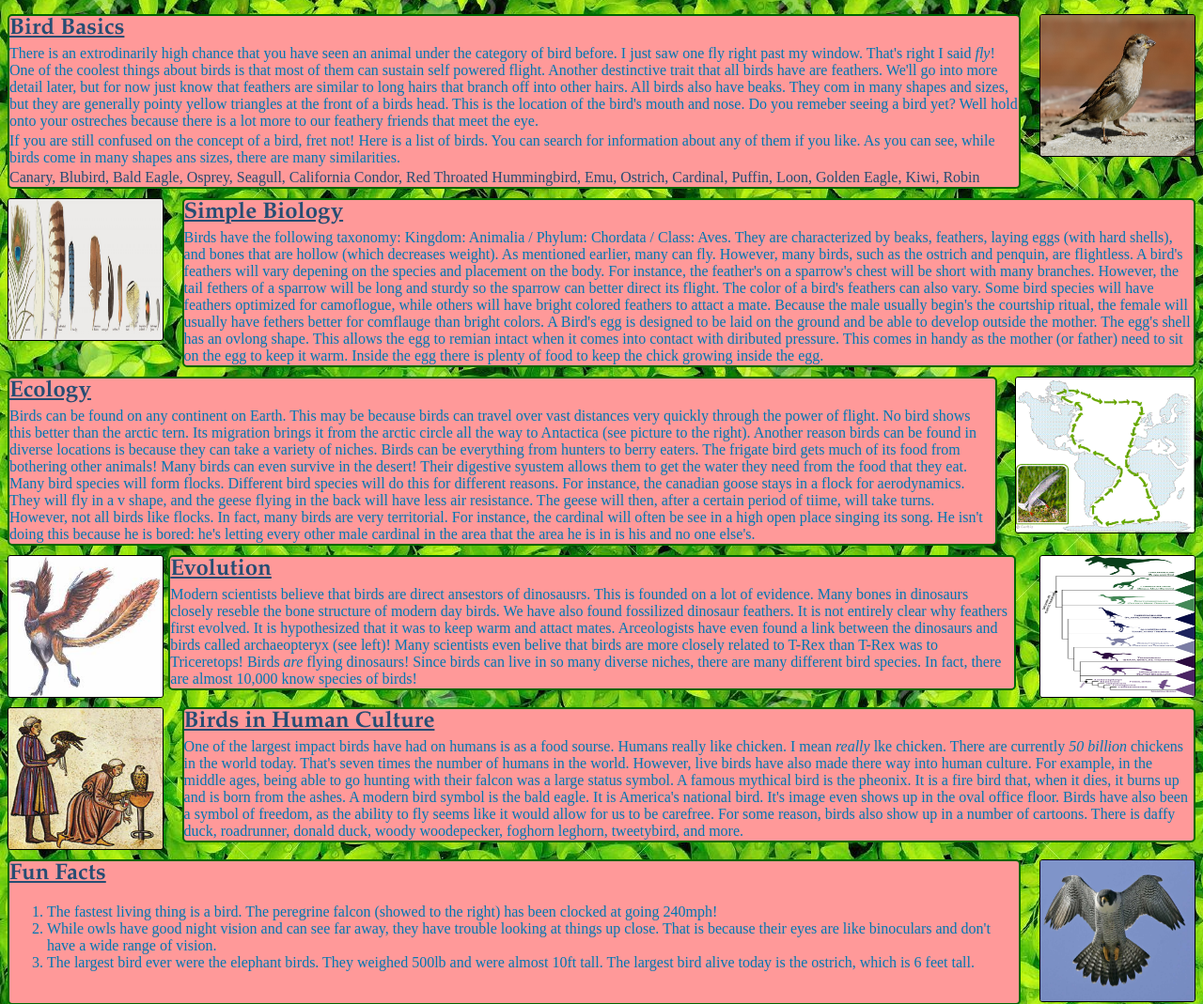
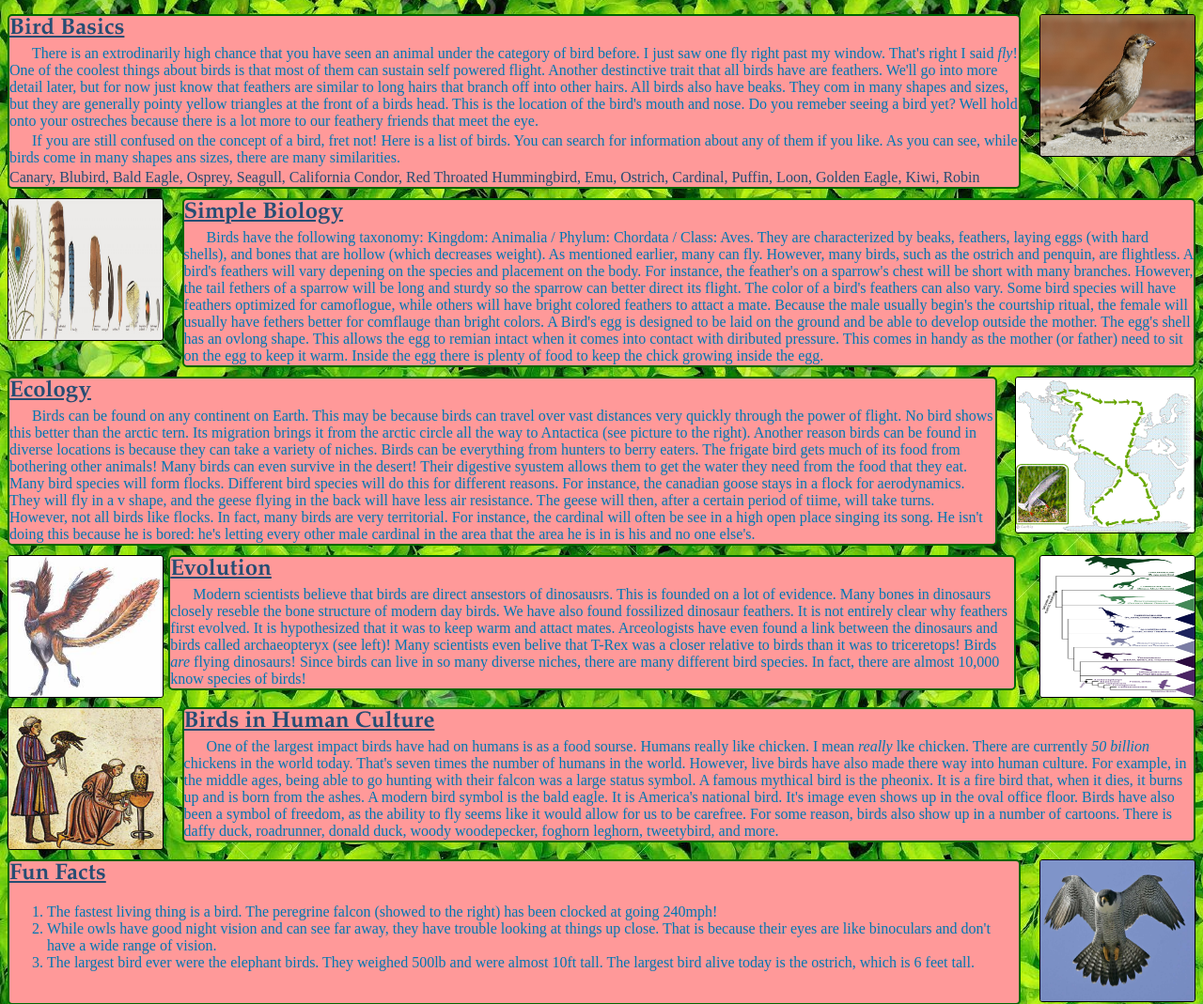
Before and after one commit to mgoldberg/StaticHTML2, a PHP site: page /StaticHTML2/ in a window 1280 px wide. Shown: the part 86-1155 px from the top of the page at 94% size. Run offline with PHP 8.4, Linux system fonts and the light colour scheme.

Commit message:
added indentation

```diff
--- a/index.php
+++ b/index.php
@@ -16,10 +16,10 @@
 		<div id = "left1">
 			<a id = "title1">Bird Basics</a>
 			<p>
-				There is an extrodinarily high chance that you have seen an animal under the category of bird before.  I just saw one fly right past my window.  That's right I said <text id = "stressed"> fly</text>!  One of the coolest things about birds is that most of them can sustain self powered flight.  Another destinctive trait that all birds have are feathers.  We'll go into more detail later, but for now just know that feathers are similar to long hairs that branch off into other hairs.  All birds also have beaks.  They com in many shapes and sizes, but they are generally pointy yellow triangles at the front of a birds head.  This is the location of the bird's mouth and nose.  Do you remeber seeing a bird yet?  Well hold onto your ostreches because there is a lot more to our feathery friends that meet the eye.
+				&nbsp&nbsp&nbsp&nbsp&nbsp&nbspThere is an extrodinarily high chance that you have seen an animal under the category of bird before.  I just saw one fly right past my window.  That's right I said <text id = "stressed"> fly</text>!  One of the coolest things about birds is that most of them can sustain self powered flight.  Another destinctive trait that all birds have are feathers.  We'll go into more detail later, but for now just know that feathers are similar to long hairs that branch off into other hairs.  All birds also have beaks.  They com in many shapes and sizes, but they are generally pointy yellow triangles at the front of a birds head.  This is the location of the bird's mouth and nose.  Do you remeber seeing a bird yet?  Well hold onto your ostreches because there is a lot more to our feathery friends that meet the eye.
 			</p>
 			<p>
-				If you are still confused on the concept of a bird, fret not!  Here is a list of birds.  You can search for information about any of them if you like.  As you can see, while birds come in many shapes ans sizes, there are many similarities.
+			     &nbsp&nbsp&nbsp&nbsp&nbsp&nbspIf you are still confused on the concept of a bird, fret not!  Here is a list of birds.  You can search for information about any of them if you like.  As you can see, while birds come in many shapes ans sizes, there are many similarities.
 			</p>
 			<p id = list>
 			<?php
@@ -46,14 +46,14 @@
 		<div id = "right2">
 			<a id = "title1">Simple Biology</a>
 			<p>
-				Birds have the following taxonomy: Kingdom: Animalia / Phylum: Chordata / Class: Aves.  They are characterized by beaks, feathers, laying eggs (with hard shells), and bones that are hollow (which decreases weight).  As mentioned earlier, many can fly.  However, many birds, such as the ostrich and penquin, are flightless.  A bird's feathers will vary depening on the species and placement on the body.  For instance, the feather's on a sparrow's chest will be short with many branches.  However, the tail fethers of a sparrow will be long and sturdy so the sparrow can better direct its flight.  The color of a bird's feathers can also vary.  Some bird species will have feathers optimized for camoflogue, while others will have bright colored feathers to attact a mate.  Because the male usually begin's the courtship ritual, the female will usually have fethers better for comflauge than bright colors.  A Bird's egg is designed to be laid on the ground and be able to develop outside the mother.  The egg's shell has an ovlong shape.  This allows the egg to remian intact when it comes into contact with diributed pressure.  This comes in handy as the mother (or father) need to sit on the egg to keep it warm.  Inside the egg there is plenty of food to keep the chick growing inside the egg.
+				&nbsp&nbsp&nbsp&nbsp&nbsp&nbspBirds have the following taxonomy: Kingdom: Animalia / Phylum: Chordata / Class: Aves.  They are characterized by beaks, feathers, laying eggs (with hard shells), and bones that are hollow (which decreases weight).  As mentioned earlier, many can fly.  However, many birds, such as the ostrich and penquin, are flightless.  A bird's feathers will vary depening on the species and placement on the body.  For instance, the feather's on a sparrow's chest will be short with many branches.  However, the tail fethers of a sparrow will be long and sturdy so the sparrow can better direct its flight.  The color of a bird's feathers can also vary.  Some bird species will have feathers optimized for camoflogue, while others will have bright colored feathers to attact a mate.  Because the male usually begin's the courtship ritual, the female will usually have fethers better for comflauge than bright colors.  A Bird's egg is designed to be laid on the ground and be able to develop outside the mother.  The egg's shell has an ovlong shape.  This allows the egg to remian intact when it comes into contact with diributed pressure.  This comes in handy as the mother (or father) need to sit on the egg to keep it warm.  Inside the egg there is plenty of food to keep the chick growing inside the egg.
 			</p>
 		</div>
 
 		<div id = "shortened1">
 			<a id = "title1">Ecology</a>
 			<p>
-				Birds can be found on any continent on Earth.  This may be because birds can travel over vast distances very quickly through the power of flight.  No bird shows this better than the arctic tern.  Its migration brings it from the arctic circle all the way to Antactica (see picture to the right).  Another reason birds can be found in diverse locations is because they can take a variety of niches.  Birds can be everything from hunters to berry eaters.  The frigate bird gets much of its food from bothering other animals!  Many birds can even survive in the desert!  Their digestive syustem allows them to get the water they need from the food that they eat.  Many bird species will form flocks.  Different bird species will do this for different reasons.  For instance, the canadian goose stays in a flock for aerodynamics.  They will fly in a v shape, and the geese flying in the back will have less air resistance.  The geese will then, after a certain period of tiime, will take turns.  However, not all birds like flocks.  In fact, many birds are very territorial.  For instance, the cardinal will often be see in a high open place singing its song.  He isn't doing this because he is bored: he's letting every other male cardinal in the area that the area he is in is his and no one else's.
+				&nbsp&nbsp&nbsp&nbsp&nbsp&nbspBirds can be found on any continent on Earth.  This may be because birds can travel over vast distances very quickly through the power of flight.  No bird shows this better than the arctic tern.  Its migration brings it from the arctic circle all the way to Antactica (see picture to the right).  Another reason birds can be found in diverse locations is because they can take a variety of niches.  Birds can be everything from hunters to berry eaters.  The frigate bird gets much of its food from bothering other animals!  Many birds can even survive in the desert!  Their digestive syustem allows them to get the water they need from the food that they eat.  Many bird species will form flocks.  Different bird species will do this for different reasons.  For instance, the canadian goose stays in a flock for aerodynamics.  They will fly in a v shape, and the geese flying in the back will have less air resistance.  The geese will then, after a certain period of tiime, will take turns.  However, not all birds like flocks.  In fact, many birds are very territorial.  For instance, the cardinal will often be see in a high open place singing its song.  He isn't doing this because he is bored: he's letting every other male cardinal in the area that the area he is in is his and no one else's.
 			</p>
 		</div>
 		<img id = "largerRight" src="http://localhost/StaticHTML2/images/Picture4.png" height = "200px" width = "200px"/>
@@ -62,7 +62,7 @@
 		<div id = "center">
 			<a id = "title1">Evolution</a>
 			<p>
-				Modern scientists believe that birds are direct ansestors of dinosausrs.  This is founded on a lot of evidence.  Many bones in dinosaurs closely reseble the bone structure of modern day birds.  We have also found fossilized dinosaur feathers.  It is not entirely clear why feathers first evolved. It is hypothesized that it was to keep warm and attact mates.  Arceologists have even found a link between the dinosaurs and birds called archaeopteryx (see left)!  Many scientists even belive that birds are more closely related to T-Rex than T-Rex was to Triceretops!  Birds <text id = "stressed">are</text> flying dinosaurs!  Since birds can live in so many diverse niches, there are many different bird species.  In fact, there are almost 10,000 know species of birds!
+				&nbsp&nbsp&nbsp&nbsp&nbsp&nbspModern scientists believe that birds are direct ansestors of dinosausrs.  This is founded on a lot of evidence.  Many bones in dinosaurs closely reseble the bone structure of modern day birds.  We have also found fossilized dinosaur feathers.  It is not entirely clear why feathers first evolved. It is hypothesized that it was to keep warm and attact mates.  Arceologists have even found a link between the dinosaurs and birds called archaeopteryx (see left)!  Many scientists even belive that T-Rex was a closer relative to birds than it was to triceretops!  Birds <text id = "stressed">are</text> flying dinosaurs!  Since birds can live in so many diverse niches, there are many different bird species.  In fact, there are almost 10,000 know species of birds!
 			</p>
 		</div>
 		<img id = "left3" src="http://localhost/StaticHTML2/images/imgres.jpg" height = "200px" width = "200px"/>
@@ -72,7 +72,7 @@
 		<div id = right2>
 			<a id = "title1">Birds in Human Culture</a>
 			<p>
-				One of the largest impact birds have had on humans is as a food sourse.  Humans really like chicken. I mean <text id = "stressed">really</text> lke chicken.  There are currently <text id = "stressed">50 billion</text> chickens in the world today.  That's seven times the number of humans in the world.  However, live birds have also made there way into human culture.  For example, in the middle ages, being able to go hunting with their falcon was a large status symbol.  A famous mythical bird is the pheonix.  It is a fire bird that, when it dies, it burns up and is born from the ashes.  A modern bird symbol is the bald eagle.  It is America's national bird.  It's image even shows up in the oval office floor.  Birds have also been a symbol of freedom, as the ability to fly seems like it would allow for us to be carefree.  For some reason, birds also show up in a number of cartoons.  There is daffy duck, roadrunner, donald duck, woody woodepecker, foghorn leghorn, tweetybird, and more.
+				&nbsp&nbsp&nbsp&nbsp&nbsp&nbspOne of the largest impact birds have had on humans is as a food sourse.  Humans really like chicken. I mean <text id = "stressed">really</text> lke chicken.  There are currently <text id = "stressed">50 billion</text> chickens in the world today.  That's seven times the number of humans in the world.  However, live birds have also made there way into human culture.  For example, in the middle ages, being able to go hunting with their falcon was a large status symbol.  A famous mythical bird is the pheonix.  It is a fire bird that, when it dies, it burns up and is born from the ashes.  A modern bird symbol is the bald eagle.  It is America's national bird.  It's image even shows up in the oval office floor.  Birds have also been a symbol of freedom, as the ability to fly seems like it would allow for us to be carefree.  For some reason, birds also show up in a number of cartoons.  There is daffy duck, roadrunner, donald duck, woody woodepecker, foghorn leghorn, tweetybird, and more.
 			</p>
 		</div>
 
```
